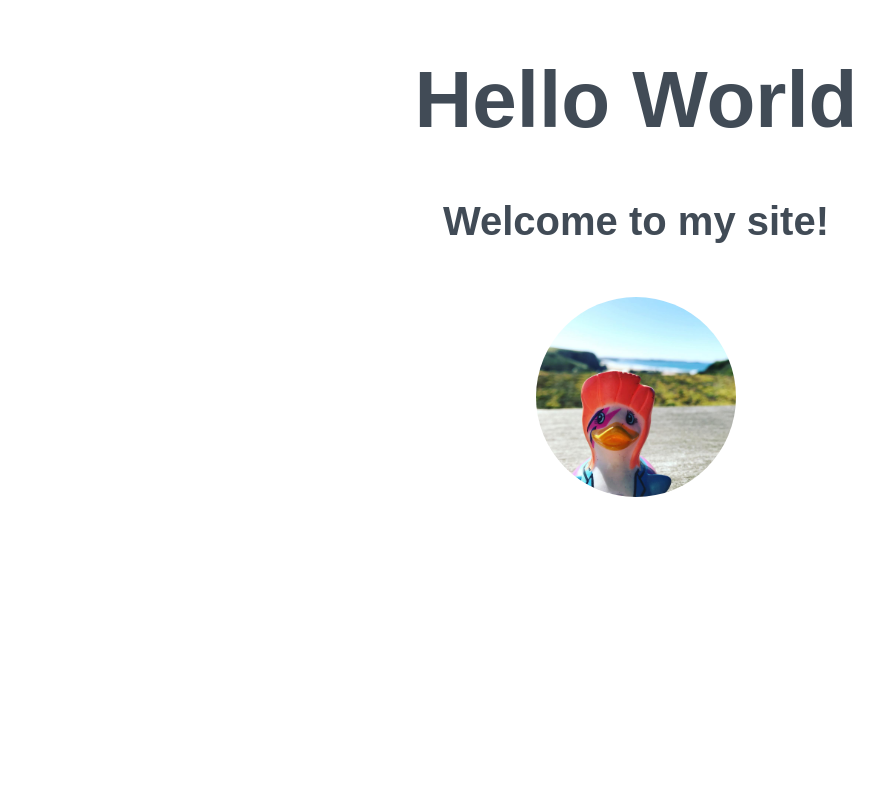
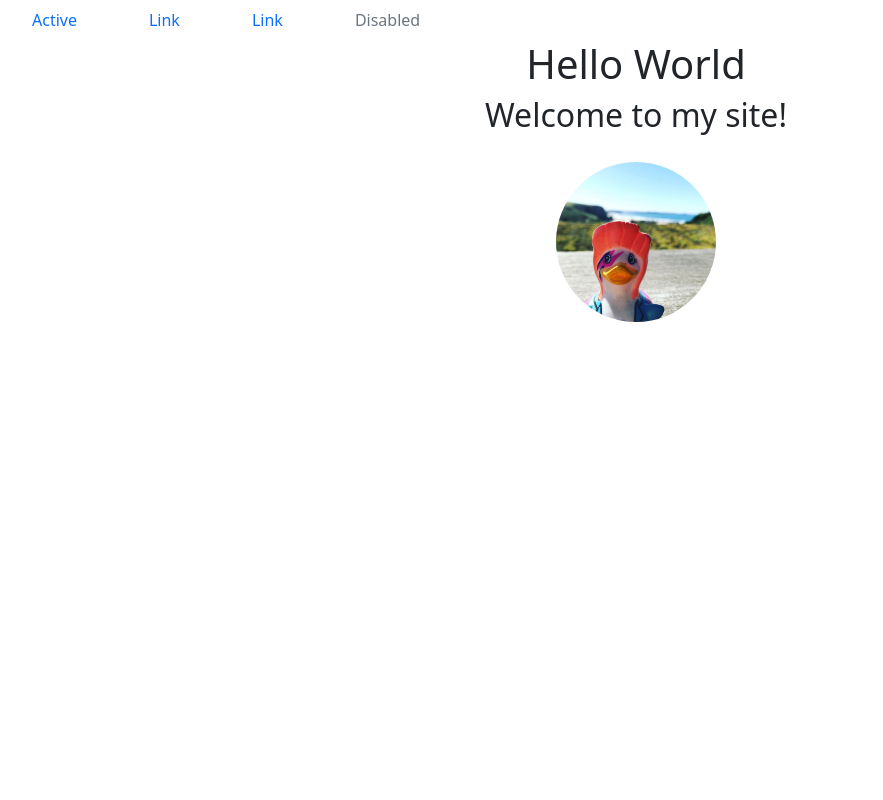
Before and after one commit to KonstantinaAvdelarou/beginners-week-one, a plain HTML site: page index.html in a window 1280 px wide. Shown: the top 800 px of the page, without its empty margins (4-887 px from the left). Drawn offline with nearby package versions, Linux system fonts and the light colour scheme.

Commit message:
add bootstrap & navigation bar

```diff
--- a/index.html
+++ b/index.html
@@ -6,11 +6,28 @@
   <meta name="viewport" content="width=device-width, initial-scale=1">
 
   <link rel="stylesheet" type="text/css" href="css/styles.css">
+  <link href="https://cdn.jsdelivr.net/npm/bootstrap@5.1.1/dist/css/bootstrap.min.css" rel="stylesheet" integrity="sha384-F3w7mX95PdgyTmZZMECAngseQB83DfGTowi0iMjiWaeVhAn4FJkqJByhZMI3AhiU" crossorigin="anonymous">
 
   <title>My first site</title>
 
 </head>
 <body>
+
+  <ul class="nav">
+    <li class="nav-item">
+      <a class="nav-link active" aria-current="page" href="#">Active</a>
+    </li>
+    <li class="nav-item">
+      <a class="nav-link" href="#">Link</a>
+    </li>
+    <li class="nav-item">
+      <a class="nav-link" href="#">Link</a>
+    </li>
+    <li class="nav-item">
+      <a class="nav-link disabled">Disabled</a>
+    </li>
+  </ul>
+
     <div>
         <h1>Hello World</h1>
 
```
